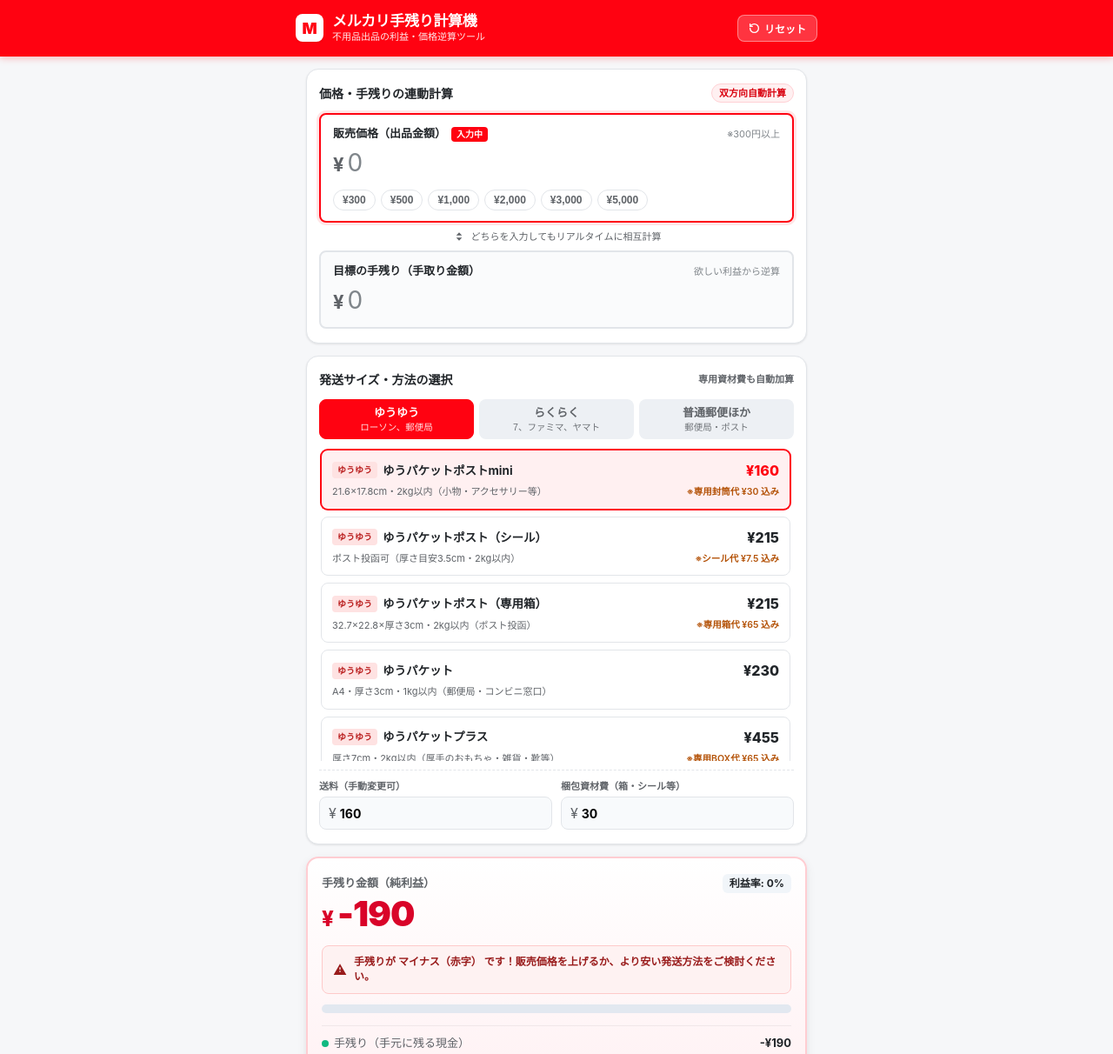
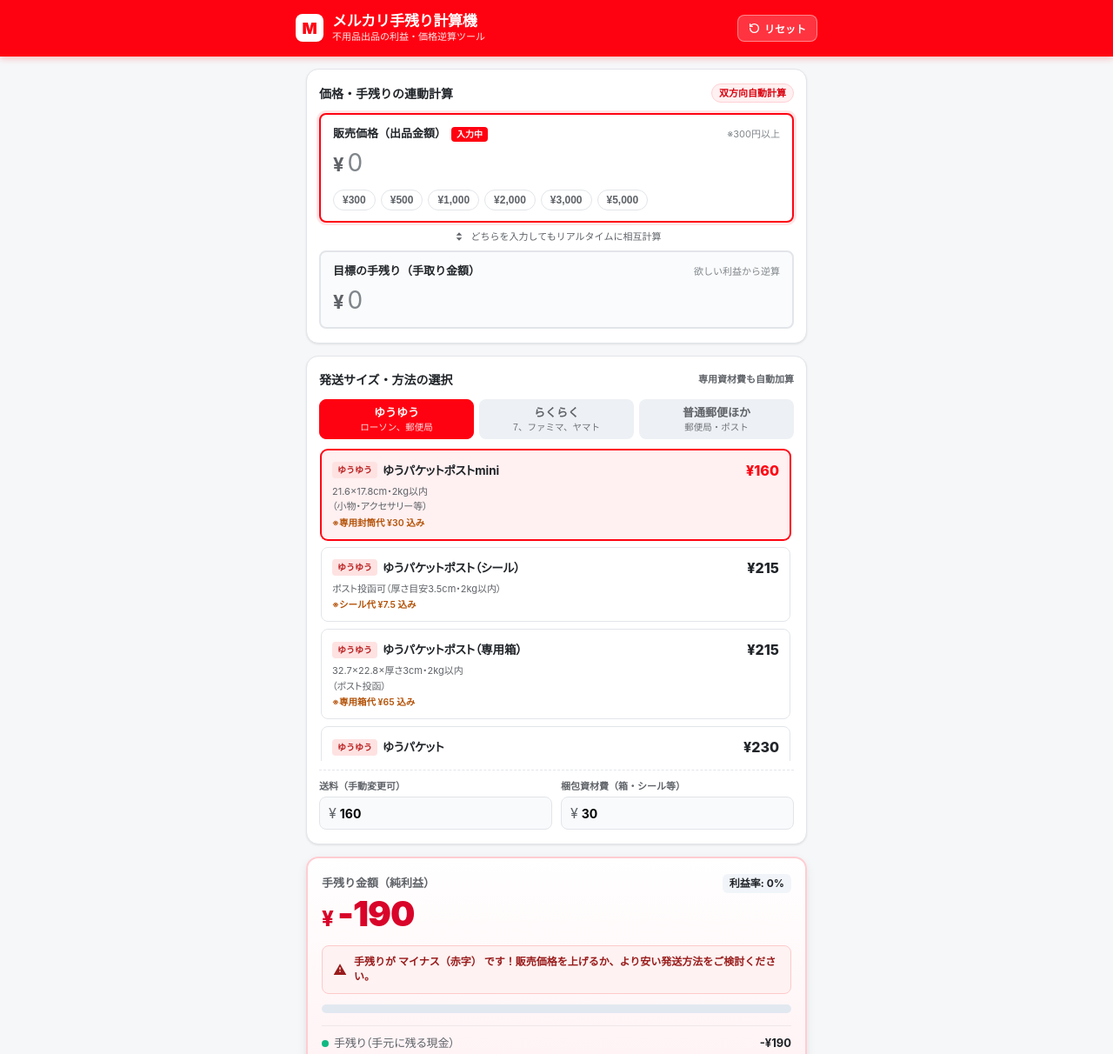
Before and after one commit to july25th2015years-ux/mercari-profit-calculator, a plain HTML site: page index.html in a window 1280 px wide. Shown: the top 1212 px of the page at 87% size. Drawn offline with Linux system fonts and the light colour scheme.

Commit message:
fix: Left-align note labels and clean up line breaks across all shipping options

```diff
--- a/index.html
+++ b/index.html
@@ -68,12 +68,14 @@
       display: flex;
       justify-content: space-between;
       align-items: center;
+      gap: 8px;
     }
 
     .app-title-group {
       display: flex;
       align-items: center;
       gap: 10px;
+      min-width: 0;
     }
 
     .app-icon {
@@ -92,14 +94,14 @@
     }
 
     .app-title {
-      font-size: 17px;
+      font-size: clamp(15px, 4.3vw, 17px);
       font-weight: 700;
       letter-spacing: -0.3px;
       line-height: 1.2;
     }
 
     .app-subtitle {
-      font-size: 11px;
+      font-size: clamp(10px, 2.6vw, 11px);
       opacity: 0.9;
     }
 
@@ -440,26 +442,37 @@
     }
 
     .shipping-name {
-      font-size: 13.5px;
+      font-size: clamp(12px, 3.4vw, 13.5px);
       font-weight: 700;
       color: var(--text-main);
       line-height: 1.35;
-      overflow-wrap: anywhere;
+      font-feature-settings: "palt" 1;
+    }
+
+    .nowrap {
+      white-space: nowrap;
+      display: inline-block;
     }
 
     .shipping-bottom-row {
       display: flex;
-      justify-content: space-between;
-      align-items: flex-end;
-      gap: 6px 10px;
-      flex-wrap: wrap;
+      flex-direction: column;
+      align-items: flex-start;
+      gap: 2px;
     }
 
     .shipping-desc {
       font-size: 11px;
       color: var(--text-sub);
       line-height: 1.4;
-      flex: 1 1 160px;
+      font-feature-settings: "palt" 1;
+    }
+
+    .shipping-subdesc {
+      font-size: 11px;
+      color: var(--text-sub);
+      line-height: 1.4;
+      font-feature-settings: "palt" 1;
     }
 
     .shipping-price {
@@ -478,8 +491,9 @@
       font-size: 10.5px;
       color: #b45309;
       font-weight: 600;
-      white-space: nowrap;
-      flex-shrink: 0;
+      line-height: 1.35;
+      margin-top: 2px;
+      text-align: left;
     }
 
     /* 費用微調整アコーディオン */
@@ -669,7 +683,8 @@
       display: flex;
       justify-content: space-between;
       align-items: center;
-      font-size: 13px;
+      gap: 8px;
+      font-size: clamp(11.5px, 3.2vw, 13px);
     }
 
     .breakdown-label {
@@ -677,6 +692,8 @@
       display: flex;
       align-items: center;
       gap: 6px;
+      min-width: 0;
+      font-feature-settings: "palt" 1;
     }
 
     .color-dot {
@@ -694,6 +711,8 @@
     .breakdown-val {
       font-weight: 700;
       color: var(--text-main);
+      white-space: nowrap;
+      flex-shrink: 0;
     }
 
     /* アクションボタン群 */
@@ -1225,7 +1244,8 @@
           carrier: 'raku',
           carrierName: 'らくらく',
           name: 'ネコポス',
-          desc: 'A4・厚さ3cm・1kg以内（本・薄手衣類）',
+          desc: 'A4・厚さ3cm・1kg以内',
+          subDesc: '（本・薄手衣類）',
           price: 210,
           packagingCost: 0,
           note: ''
@@ -1236,7 +1256,8 @@
           carrier: 'yu',
           carrierName: 'ゆうゆう',
           name: 'ゆうパケットポストmini',
-          desc: '21.6×17.8cm・2kg以内（小物・アクセサリー等）',
+          desc: '21.6×17.8cm・2kg以内',
+          subDesc: '（小物・アクセサリー等）',
           price: 160,
           packagingCost: 30,
           note: '※専用封筒代 ¥30 込み'
@@ -1248,6 +1269,7 @@
           carrierName: 'ゆうゆう',
           name: 'ゆうパケットポスト（シール）',
           desc: 'ポスト投函可（厚さ目安3.5cm・2kg以内）',
+          subDesc: '',
           price: 215,
           packagingCost: 7.5,
           note: '※シール代 ¥7.5 込み'
@@ -1258,7 +1280,8 @@
           carrier: 'yu',
           carrierName: 'ゆうゆう',
           name: 'ゆうパケットポスト（専用箱）',
-          desc: '32.7×22.8×厚さ3cm・2kg以内（ポスト投函）',
+          desc: '32.7×22.8×厚さ3cm・2kg以内',
+          subDesc: '（ポスト投函）',
           price: 215,
           packagingCost: 65,
           note: '※専用箱代 ¥65 込み'
@@ -1269,7 +1292,8 @@
           carrier: 'yu',
           carrierName: 'ゆうゆう',
           name: 'ゆうパケット',
-          desc: 'A4・厚さ3cm・1kg以内（郵便局・コンビニ窓口）',
+          desc: 'A4・厚さ3cm・1kg以内',
+          subDesc: '（郵便局・コンビニ窓口）',
           price: 230,
           packagingCost: 0,
           note: ''
@@ -1281,7 +1305,8 @@
           carrier: 'raku',
           carrierName: 'らくらく',
           name: '宅急便コンパクト',
-          desc: '厚さ5cm以内（小型箱）または薄型BOX（厚手の服・雑貨）',
+          desc: '厚さ5cm以内（小型箱）または薄型BOX',
+          subDesc: '（厚手の服・雑貨）',
           price: 450,
           packagingCost: 70,
           note: '※専用BOX代 ¥70 込み'
@@ -1292,7 +1317,8 @@
           carrier: 'yu',
           carrierName: 'ゆうゆう',
           name: 'ゆうパケットプラス',
-          desc: '厚さ7cm・2kg以内（厚手のおもちゃ・雑貨・靴等）',
+          desc: '厚さ7cm・2kg以内',
+          subDesc: '（厚手のおもちゃ・雑貨・靴等）',
           price: 455,
           packagingCost: 65,
           note: '※専用BOX代 ¥65 込み'
@@ -1304,7 +1330,8 @@
           carrier: 'yu',
           carrierName: 'ゆうゆう',
           name: 'ゆうパック 60サイズ',
-          desc: '3辺合計60cm以内・25kg以内（小さめの家電・服まとめ）',
+          desc: '3辺合計60cm以内・25kg以内',
+          subDesc: '（小さめの家電・服まとめ）',
           price: 750,
           packagingCost: 0,
           note: ''
@@ -1315,7 +1342,8 @@
           carrier: 'yu',
           carrierName: 'ゆうゆう',
           name: 'ゆうパック 80サイズ',
-          desc: '3辺合計80cm以内・25kg以内（靴箱・小型家電）',
+          desc: '3辺合計80cm以内・25kg以内',
+          subDesc: '（靴箱・小型家電）',
           price: 870,
           packagingCost: 0,
           note: ''
@@ -1326,7 +1354,8 @@
           carrier: 'yu',
           carrierName: 'ゆうゆう',
           name: 'ゆうパック 100サイズ',
-          desc: '3辺合計100cm以内・25kg以内（中型家電・コート等）',
+          desc: '3辺合計100cm以内・25kg以内',
+          subDesc: '（中型家電・コート等）',
           price: 1070,
           packagingCost: 0,
           note: ''
@@ -1338,6 +1367,7 @@
           carrierName: 'ゆうゆう',
           name: 'ゆうパック 120サイズ',
           desc: '3辺合計120cm以内・25kg以内',
+          subDesc: '',
           price: 1200,
           packagingCost: 0,
           note: ''
@@ -1349,6 +1379,7 @@
           carrierName: 'ゆうゆう',
           name: 'ゆうパック 140サイズ',
           desc: '3辺合計140cm以内・25kg以内',
+          subDesc: '',
           price: 1450,
           packagingCost: 0,
           note: ''
@@ -1359,7 +1390,8 @@
           carrier: 'yu',
           carrierName: 'ゆうゆう',
           name: 'ゆうパック 160サイズ',
-          desc: '3辺合計160cm以内・25kg以内（大型家具・大物家電）',
+          desc: '3辺合計160cm以内・25kg以内',
+          subDesc: '（大型家具・大物家電）',
           price: 1700,
           packagingCost: 0,
           note: ''
@@ -1370,7 +1402,8 @@
           carrier: 'yu',
           carrierName: 'ゆうゆう',
           name: 'ゆうパック 170サイズ',
-          desc: '3辺合計170cm以内・25kg以内（ゆうパック限定）',
+          desc: '3辺合計170cm以内・25kg以内',
+          subDesc: '（ゆうパック限定）',
           price: 1900,
           packagingCost: 0,
           note: ''
@@ -1382,7 +1415,8 @@
           carrier: 'raku',
           carrierName: 'らくらく',
           name: '宅急便 60サイズ',
-          desc: '3辺合計60cm以内・2kg以内（小さめの家電・服まとめ）',
+          desc: '3辺合計60cm以内・2kg以内',
+          subDesc: '（小さめの家電・服まとめ）',
           price: 750,
           packagingCost: 0,
           note: ''
@@ -1393,7 +1427,8 @@
           carrier: 'raku',
           carrierName: 'らくらく',
           name: '宅急便 80サイズ',
-          desc: '3辺合計80cm以内・5kg以内（靴箱・小型家電）',
+          desc: '3辺合計80cm以内・5kg以内',
+          subDesc: '（靴箱・小型家電）',
           price: 850,
           packagingCost: 0,
           note: ''
@@ -1404,7 +1439,8 @@
           carrier: 'raku',
           carrierName: 'らくらく',
           name: '宅急便 100サイズ',
-          desc: '3辺合計100cm以内・10kg以内（中型家電・コート等）',
+          desc: '3辺合計100cm以内・10kg以内',
+          subDesc: '（中型家電・コート等）',
           price: 1050,
           packagingCost: 0,
           note: ''
@@ -1416,6 +1452,7 @@
           carrierName: 'らくらく',
           name: '宅急便 120サイズ',
           desc: '3辺合計120cm以内・15kg以内',
+          subDesc: '',
           price: 1200,
           packagingCost: 0,
           note: ''
@@ -1427,6 +1464,7 @@
           carrierName: 'らくらく',
           name: '宅急便 140サイズ',
           desc: '3辺合計140cm以内・20kg以内',
+          subDesc: '',
           price: 1450,
           packagingCost: 0,
           note: ''
@@ -1437,7 +1475,8 @@
           carrier: 'raku',
           carrierName: 'らくらく',
           name: '宅急便 160サイズ',
-          desc: '3辺合計160cm以内・25kg以内（大型家具・大物家電）',
+          desc: '3辺合計160cm以内・25kg以内',
+          subDesc: '（大型家具・大物家電）',
           price: 1700,
           packagingCost: 0,
           note: ''
@@ -1449,10 +1488,11 @@
           carrier: 'post',
           carrierName: '普通郵便',
           name: '定形郵便（50g以内）',
-          desc: 'トレカ・薄い紙類など（※2024年10月新料金）',
+          desc: 'トレカ・薄い紙類など',
+          subDesc: '',
           price: 110,
           packagingCost: 0,
-          note: '※追跡・補償なし'
+          note: '※2024年10月新料金・追跡/補償なし'
         },
         {
           id: 'post_nonstandard_100',
@@ -1460,7 +1500,8 @@
           carrier: 'post',
           carrierName: '普通郵便',
           name: '定形外規格内（100g以内）',
-          desc: '厚さ3cm以内・100g（軽量小物・アクセ）',
+          desc: '厚さ3cm以内・100g以内',
+          subDesc: '（軽量小物・アクセサリー）',
           price: 180,
           packagingCost: 0,
           note: '※追跡・補償なし'
@@ -1471,7 +1512,8 @@
           carrier: 'post',
           carrierName: '自由設定',
           name: 'その他の送料（手動入力）',
-          desc: '下の入力欄でお好きな送料・資材費を指定できます',
+          desc: '下の入力欄で送料・資材費を自由に指定',
+          subDesc: '',
           price: 0,
           packagingCost: 0,
           note: ''
@@ -1569,17 +1611,20 @@
 
           const carrierClass = preset.carrier === 'raku' ? 'carrier-raku' : (preset.carrier === 'yu' ? 'carrier-yu' : 'carrier-post');
 
+          const formattedName = preset.name.replace(/(（[^）]+）)/g, '<span class="nowrap">$1</span>');
+
           optDiv.innerHTML = `
             <div class="shipping-top-row">
               <div class="shipping-name-row">
                 <span class="carrier-badge ${carrierClass}">${preset.carrierName}</span>
-                <span class="shipping-name">${preset.name}</span>
+                <span class="shipping-name">${formattedName}</span>
               </div>
               <div class="shipping-price">${preset.id === 'custom_shipping' ? '手入力' : '¥' + formatYen(preset.price)}</div>
             </div>
             <div class="shipping-bottom-row">
               <div class="shipping-desc">${preset.desc}</div>
-              ${preset.note ? `<span class="material-note">${preset.note}</span>` : ''}
+              ${preset.subDesc ? `<div class="shipping-subdesc">${preset.subDesc}</div>` : ''}
+              ${preset.note ? `<div class="material-note">${preset.note}</div>` : ''}
             </div>
           `;
 
```
